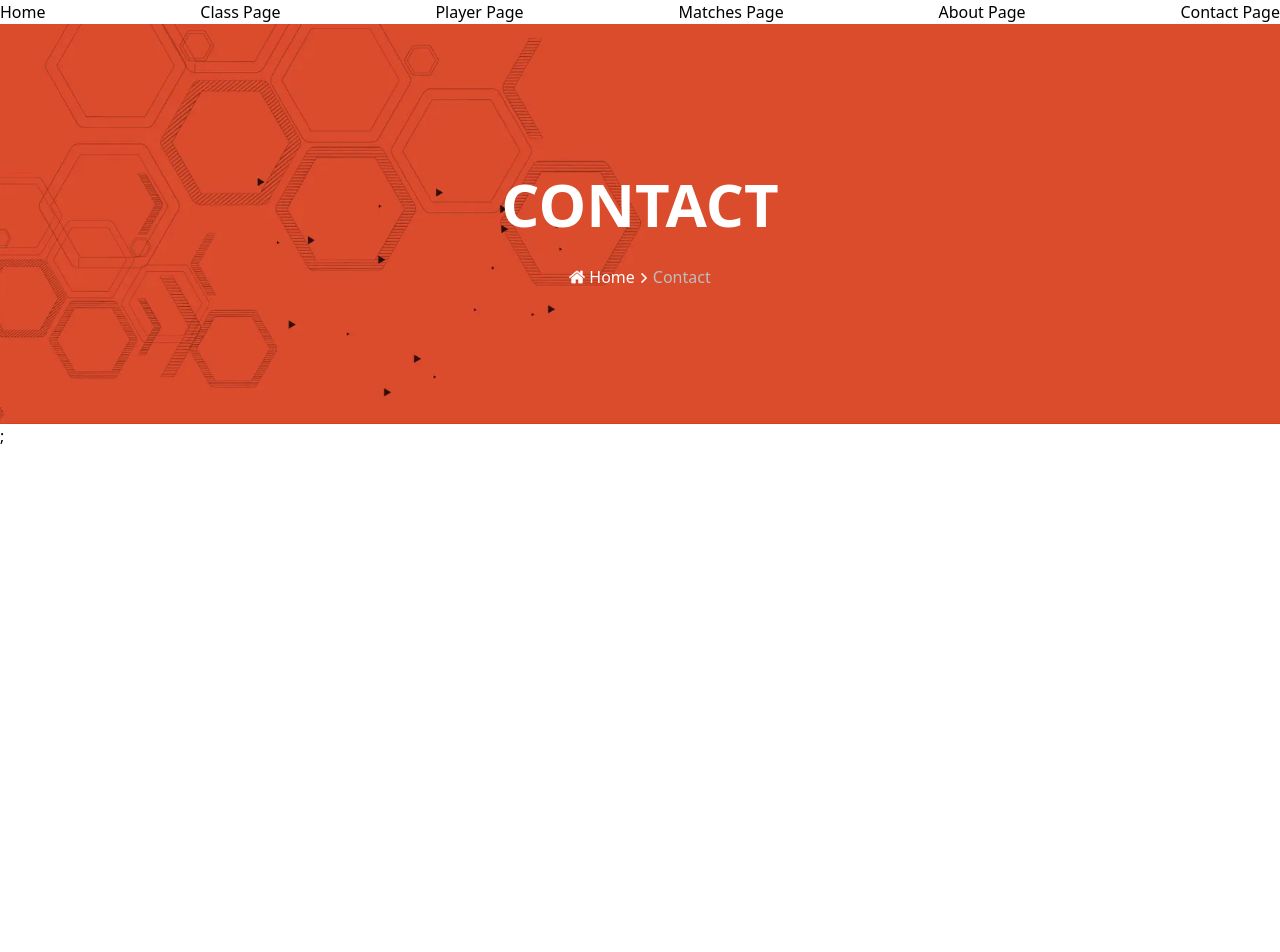
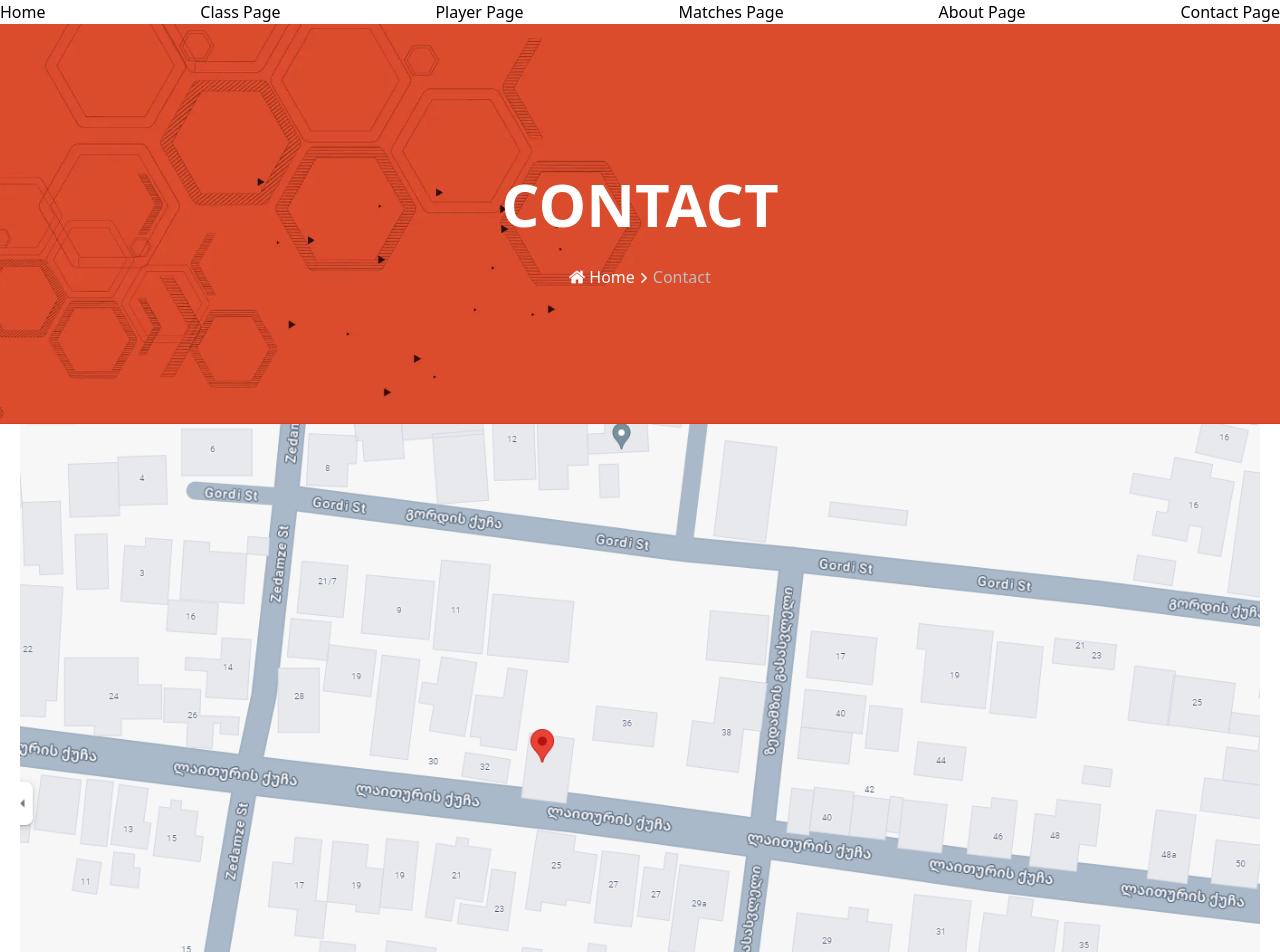
Before and after one commit to GiorgiJulakidze1997/geokids, a React (Vite) app: page /contactPage in a window 1280 px wide. Shown: the top 952 px of the page. Before the commit the page ends 800 px from the top, so only its background shows below. Built offline with nearby package versions, Linux system fonts and the light colour scheme.

Commit message:
added map

```diff
--- a/src/components/contactPage/ContactPageComp.tsx
+++ b/src/components/contactPage/ContactPageComp.tsx
@@ -1,13 +1,21 @@
 import React from "react";
 import NavImg from "../navImg/NavImg";
+import mapPhoto from "/assets/map.png";
 
 const ContactPageComp = () => {
+  const mapUrl =
+    "https://www.google.com/maps/place/34+%E1%83%9A%E1%83%90%E1%83%98%E1%83%97%E1%83%A3%E1%83%A0%E1%83%98%E1%83%A1+%E1%83%A5%E1%83%A3%E1%83%A9%E1%83%90,+%E1%83%97%E1%83%91%E1%83%98%E1%83%9A%E1%83%98%E1%83%A1%E1%83%98/@41.7362332,44.8188738,19z/data=!4m6!3m5!1s0x404472ab965e3a3f:0x7349dc1a52718de5!8m2!3d41.7363258!4d44.8191572!16s%2Fg%2F11b6ylgpx5?entry=ttu";
   return (
     <>
       <section>
         <NavImg title="contact" />
       </section>
-      <section></section>;
+      <section className="px-5 max-w-[500px] mx-auto min-[600px]:max-w-[768px] lg:max-w-[1024px] xl:max-w-[1280px]">
+        <a href={mapUrl} target="_blank">
+          <img src={mapPhoto} alt="map photo" />
+        </a>
+      </section>
+      ;
     </>
   );
 };
```
Also changed, not shown: public/assets/map.png (added).
